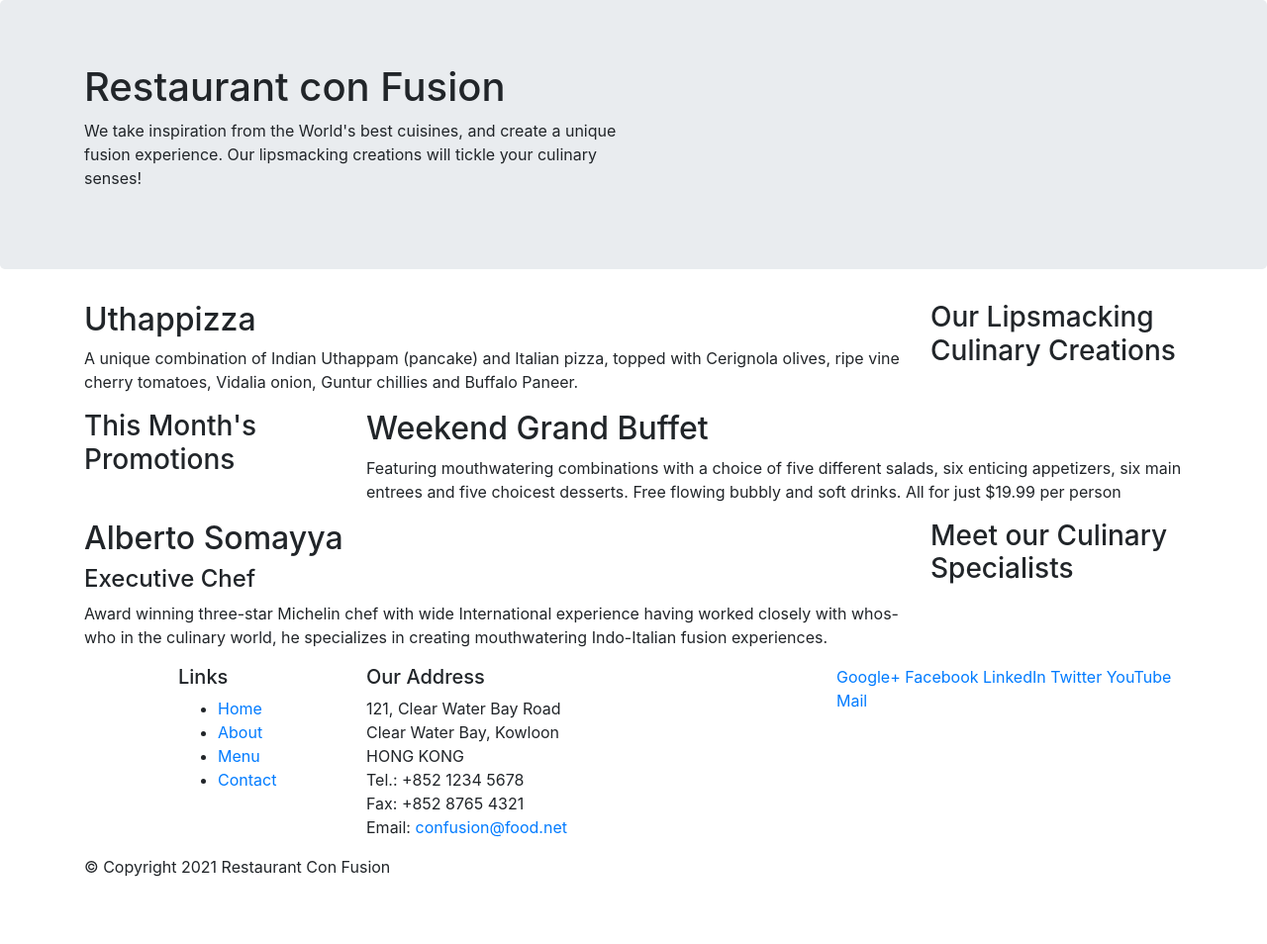
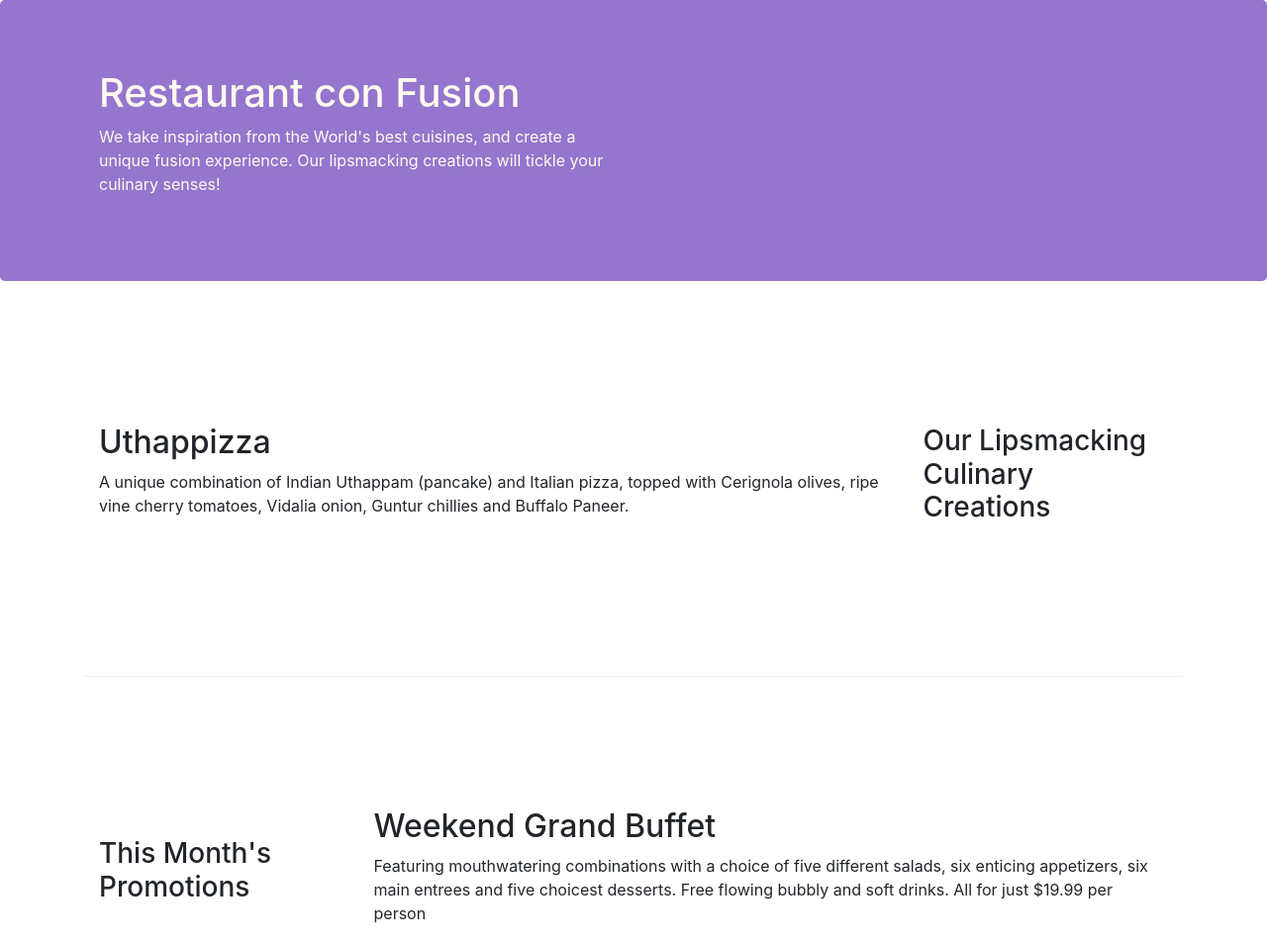
Before and after one commit to rohithkoteval/bootstrap, a website: page index.html in a window 1280 px wide. Shown: the top 954 px of the page at 99% size. Before the commit the page ends 904 px from the top, so only its background shows below. Drawn offline with nearby package versions, Linux system fonts and the light colour scheme.

Commit message:
bootstrap grid part-2

```diff
--- /dev/null
+++ b/css/styles.css
@@ -0,0 +1,30 @@
+.row-header{
+    margin:0px auto;
+    padding:0px;
+}
+
+.row-content {
+    margin:0px auto;
+    padding: 50px 0px 50px 0px;
+    border-bottom: 1px ridge;
+    min-height:400px;
+}
+
+.footer{
+    background-color: #D1C4E9;
+    margin:0px auto;
+    padding: 20px 0px 20px 0px;
+}
+
+.jumbotron {
+    padding:70px 30px 70px 30px;
+    margin:0px auto;
+    background: #9575CD ;
+    color:floralwhite;
+}
+
+address{
+    font-size:80%;
+    margin:0px;
+    color:#0f0f0f;
+}
--- a/index.html
+++ b/index.html
@@ -9,6 +9,7 @@
 
     <!-- Bootstrap CSS -->
     <link rel="stylesheet" href="node_modules/bootstrap/dist/css/bootstrap.min.css">
+    <link rel="stylesheet" href="css/styles.css">
     <title>Restaurant Con Fusion</title>
 </head>
 
@@ -16,7 +17,7 @@
 
     <header class="jumbotron">
         <div class="container">
-            <div class="row">
+            <div class="row row-header">
                 <div class="col-12 col-sm-6">
                     <h1>Restaurant con Fusion</h1>
                     <p>We take inspiration from the World's best cuisines, and create a unique fusion experience. Our lipsmacking creations will tickle your culinary senses!</p>
@@ -28,7 +29,7 @@
     </header>
 
     <div class="container">
-        <div class="row">
+        <div class="row row-content align-items-center">
             <div class="col-12 col-sm-4 order-sm-last col-md-3">
                 <h3>Our Lipsmacking Culinary Creations</h3>
             </div>
@@ -39,7 +40,7 @@
         </div>
 
 
-        <div class="row">
+        <div class="row row-content align-items-center">
             <div class="col-12 col-sm-4 col-md-3">
                 <h3>This Month's Promotions</h3>
             </div>
@@ -49,7 +50,7 @@
             </div>
         </div>
 
-        <div class="row">
+        <div class="row row-content align-items-center">
             <div class="col-12 col-sm-4 order-sm-last col-md-3">
                 <h3>Meet our Culinary Specialists</h3>
             </div>
@@ -61,12 +62,12 @@
         </div>
     </div>
 
-    <footer>
+    <footer class="footer">
         <div class="container">
             <div class="row">
                 <div class="col-4 offset-1 col-sm-2">
                     <h5>Links</h5>
-                    <ul>
+                    <ul class="list-unstyled">
                         <li><a href="#">Home</a></li>
                         <li><a href="#">About</a></li>
                         <li><a href="#">Menu</a></li>
@@ -84,9 +85,9 @@
 		              Email: <a href="mailto:confusion@food.net">confusion@food.net</a>
 		           </address>
                 </div>
-                <div class="col-12 col-sm-4">
-                    <div>
-                        <a href="http://google.com/+">Google+</a>
+                <div class="col-12 col-sm-4 align-self-center">
+                    <div class="text-center">
+                        <!-- <a href="http://google.com/+">Google+</a> -->
                         <a href="http://www.facebook.com/profile.php?id=">Facebook</a>
                         <a href="http://www.linkedin.com/in/">LinkedIn</a>
                         <a href="http://twitter.com/">Twitter</a>
@@ -95,7 +96,7 @@
                     </div>
                 </div>
            </div>
-           <div class="row">
+           <div class="row justify-content-center">
                <div class="col-auto">
                     <p>&copy; Copyright 2021 Restaurant Con Fusion</p>
                </div>
```
